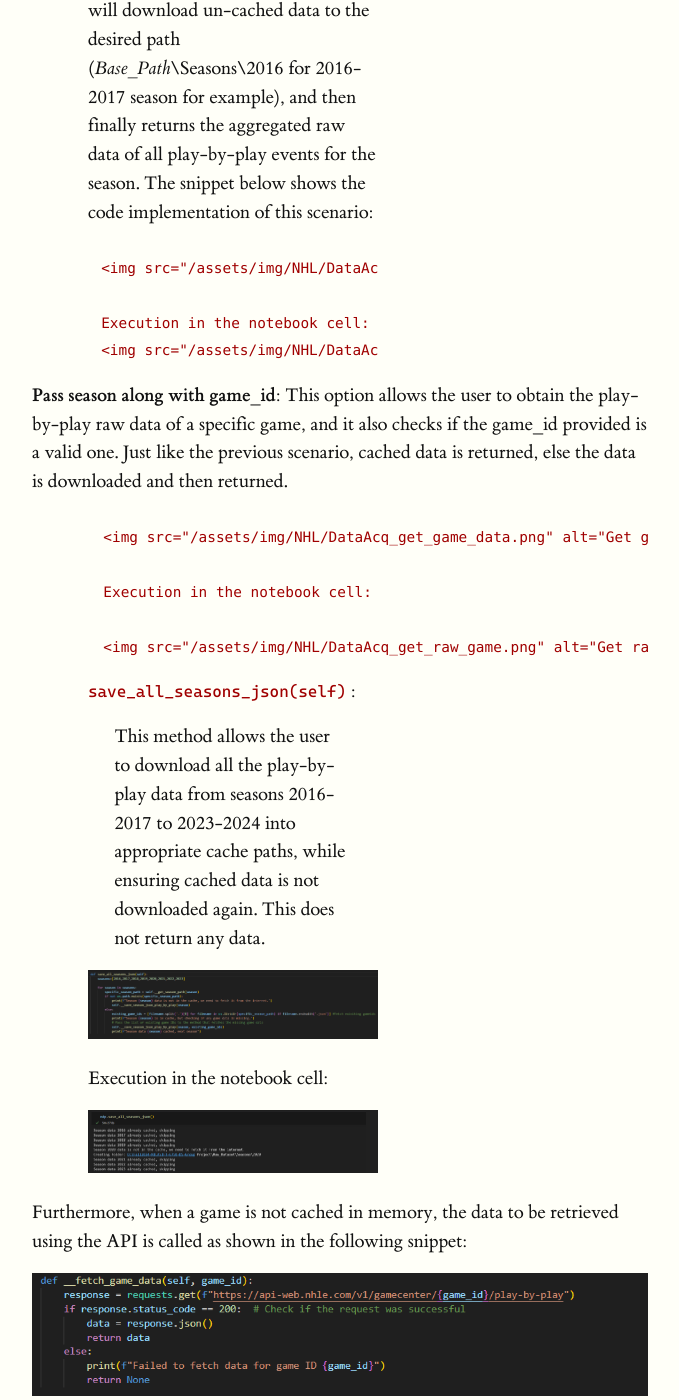
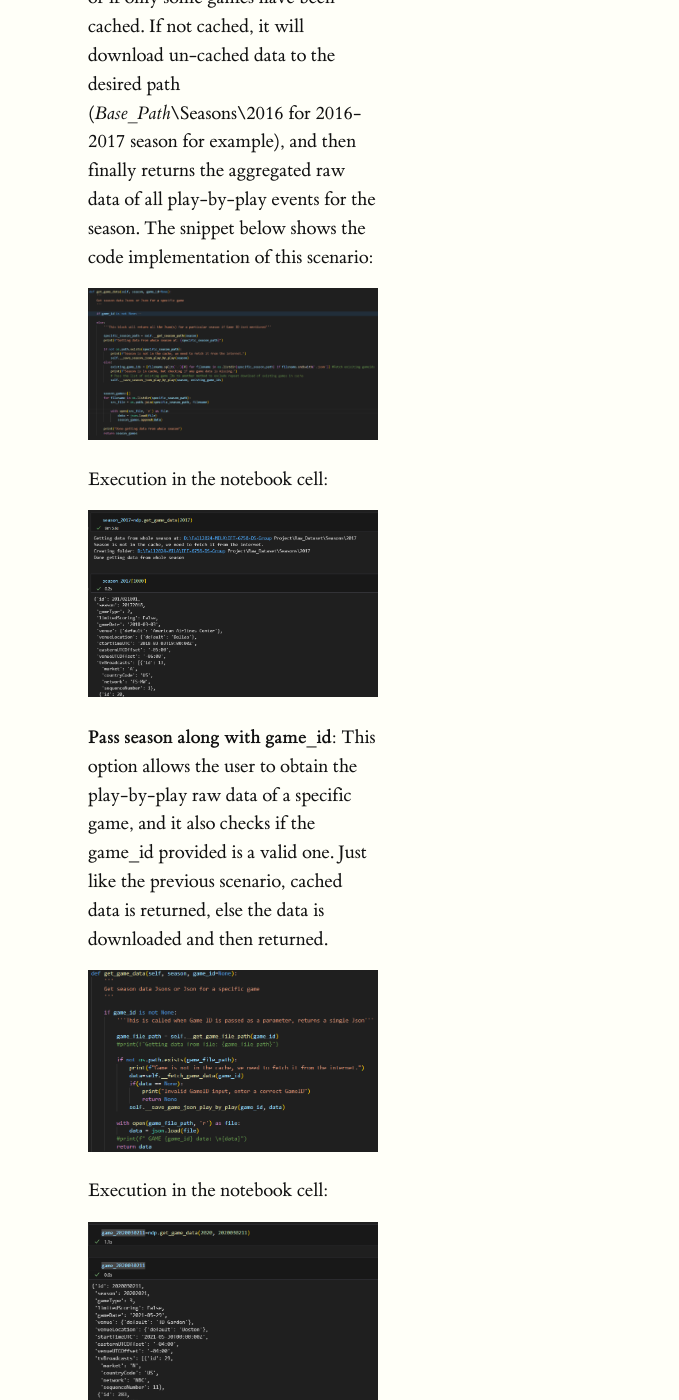
Before and after one commit to coderjolly/coderjolly.github.io, a Jekyll site: the page built from _posts/2024-09-17-NHL-milestone1.md, in a window 1280 px wide and 1400 px high, scrolled down 4684 px. Shown: the whole window, without its empty margins (128-807 px from the left). Built offline with Jekyll 4.4.1, drawn with Linux system fonts in a browser that asks for light colours; a style sheet for code colours, icons or effects is not loaded; some of the changed text lies outside the part shown.

````diff
--- a/_posts/2024-09-17-NHL-milestone1.md
+++ b/_posts/2024-09-17-NHL-milestone1.md
@@ -68,33 +68,32 @@ The initializer of the NHLDataProvider class sets up the cache location as shown
 <img src="/assets/img/NHL/DataAcq_Class_init.png" alt="Class Init">
 
 When the user needs the raw play-by-play data, the class provides two *public* methods as follows:
-   - ``` get_game_data(self, season, game_id=None) ``` :
-  This method allows the user to obtain raw play-by-play data in two ways:
-  **Pass only season**:
-         This option allows the user to obtain the raw data by passing only the 'season' parameter (example: 2016 for 2016-2017 season). The method also checks if all of the data has been cached already, or if only some games have been cached. If not cached, it will download un-cached data to the desired path (*Base_Path*\Seasons\2016 for 2016-2017 season for example), and then finally returns the aggregated raw data of all play-by-play events for the season. The snippet below shows the code implementation of this scenario:
 
-         <img src="/assets/img/NHL/DataAcq_get_season_data.png" alt="Get season data fn">
+- ``` get_game_data(self, season, game_id=None) ```: This method allows the user to obtain raw play-by-play data in two ways:
 
-         Execution in the notebook cell:
-         <img src="/assets/img/NHL/DataAcq_2017_season_data.png" alt="Get 2017 data">
+  **Pass only season**: This option allows the user to obtain the raw data by passing only the 'season' parameter (example: 2016 for 2016-2017 season). The method also checks if all of the data has been cached already, or if only some games have been cached. If not cached, it will download un-cached data to the desired path (*Base_Path*\Seasons\2016 for 2016-2017 season for example), and then finally returns the aggregated raw data of all play-by-play events for the season. The snippet below shows the code implementation of this scenario:
 
-  **Pass season along with game_id**:
-         This option allows the user to obtain the play-by-play raw data of a specific game, and it also checks if the game_id provided is a valid one. Just like the previous scenario, cached data is returned, else the data is downloaded and then returned.
+  <img src="/assets/img/NHL/DataAcq_get_season_data.png" alt="Get season data fn">
 
-         <img src="/assets/img/NHL/DataAcq_get_game_data.png" alt="Get game data fn">
+  Execution in the notebook cell:
 
-         Execution in the notebook cell:
+  <img src="/assets/img/NHL/DataAcq_2017_season_data.png" alt="Get 2017 data">
 
-         <img src="/assets/img/NHL/DataAcq_get_raw_game.png" alt="Get raw game data">
+  **Pass season along with game_id**: This option allows the user to obtain the play-by-play raw data of a specific game, and it also checks if the game_id provided is a valid one. Just like the previous scenario, cached data is returned, else the data is downloaded and then returned.
 
-   - ``` save_all_seasons_json(self) ``` :
-      - This method allows the user to download all the play-by-play data from seasons 2016-2017 to 2023-2024 into appropriate cache paths, while ensuring cached data is not downloaded again. This does not return any data.
+  <img src="/assets/img/NHL/DataAcq_get_game_data.png" alt="Get game data fn">
 
-      <img src="/assets/img/NHL/DataAcq_all_data_fn.png" alt="Get all data fn">
+  Execution in the notebook cell:
 
-      Execution in the notebook cell:
+  <img src="/assets/img/NHL/DataAcq_get_raw_game.png" alt="Get raw game data">
 
-      <img src="/assets/img/NHL/DataAcq_save_all_data.png" alt="Get all data snippet">
+- ``` save_all_seasons_json(self) ``` : This method allows the user to download all the play-by-play data from seasons 2016-2017 to 2023-2024 into appropriate cache paths, while ensuring cached data is not downloaded again. This does not return any data.
+
+  <img src="/assets/img/NHL/DataAcq_all_data_fn.png" alt="Get all data fn">
+
+  Execution in the notebook cell:
+
+  <img src="/assets/img/NHL/DataAcq_save_all_data.png" alt="Get all data snippet">
 
 Furthermore, when a game is not cached in memory, the data to be retrieved using the API is called as shown in the following snippet:
 
````
